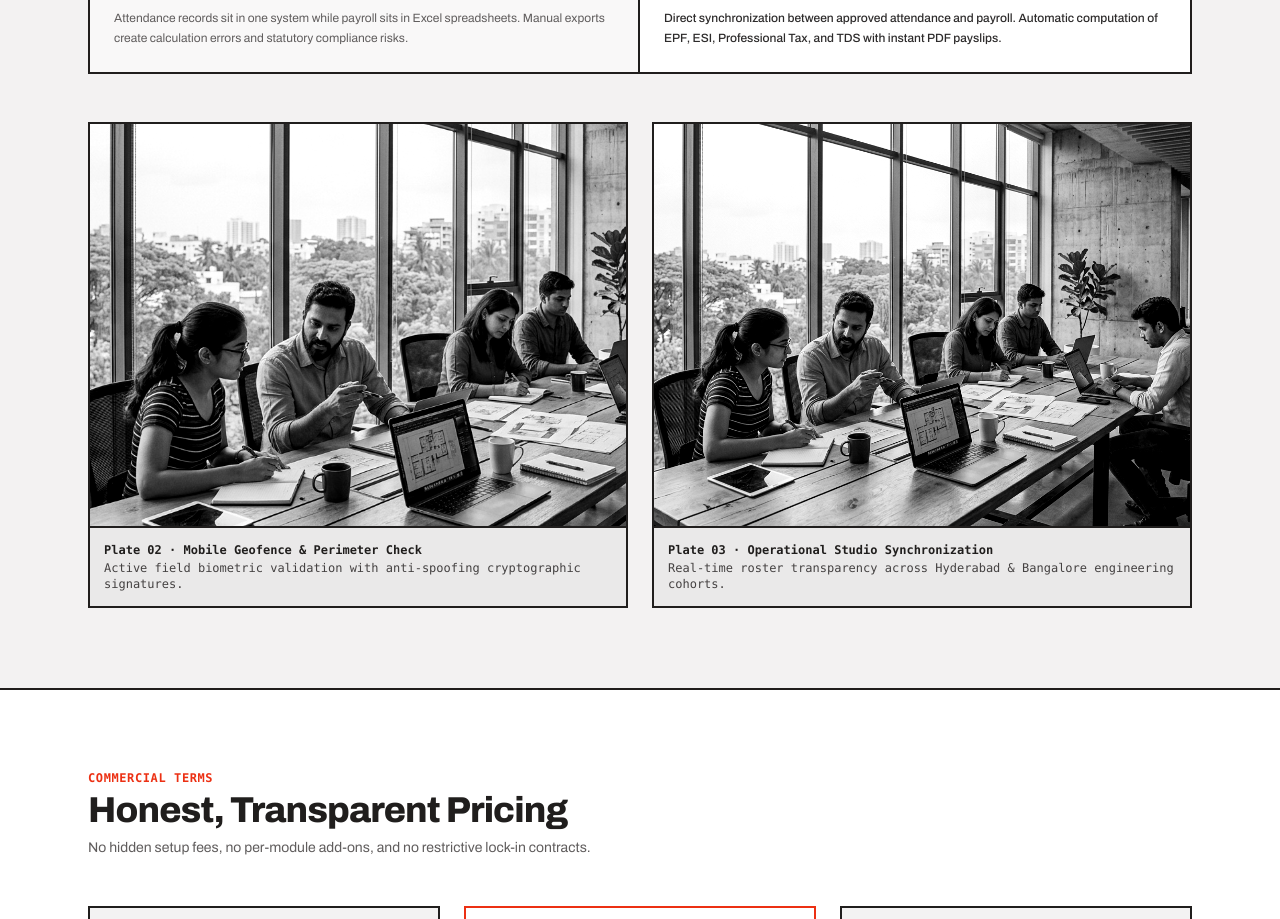
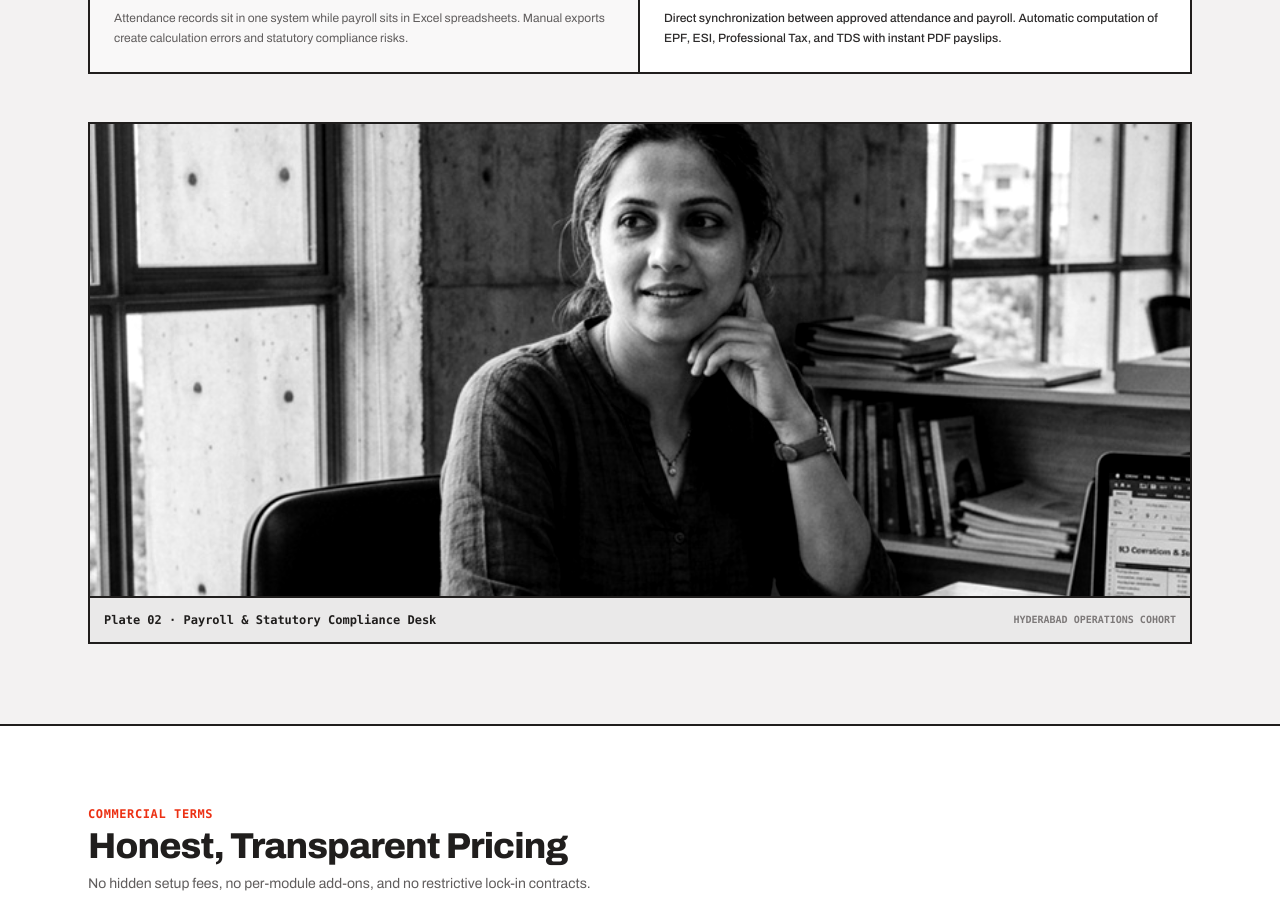
Before and after one commit to sumanthrb94-sudo/Modcon-HR, a React (Vite) app: page / in a window 1280 px wide. Shown: the part 3408-4327 px from the top of the page. Built offline with nearby package versions, Linux system fonts and the light colour scheme; no server answers.

Commit message:
fix(landing): remove duplicate images — replace two identical plates with single distinct payroll plate

```diff
--- a/src/pages/landing/index.tsx
+++ b/src/pages/landing/index.tsx
@@ -694,44 +694,22 @@ export function LandingPage() {
             </div>
           </div>
 
-          {/* Dual Photographic Plates: Mobile & Studio Operations */}
-          <div className="mt-12 grid grid-cols-1 md:grid-cols-2 gap-6">
-            {/* Plate 02: Site & Biometric Operations */}
-            <div className="border-2 border-ink-900 bg-white">
-              <div className="relative aspect-[4/3] w-full overflow-hidden bg-ink-200">
+          {/* Single Photographic Plate — Payroll & Compliance Desk */}
+          <div className="mt-12 border-2 border-ink-900 bg-white">
+            <div className="relative aspect-[16/9] sm:aspect-[21/9] w-full overflow-hidden bg-ink-200">
               <img
-                  src={siteOperationsImg}
-                  alt="On-site project operations and biometric geofence verification"
+                src={payrollAuditImg}
+                alt="Payroll audit and statutory compliance review at operations desk"
                 className="w-full h-full object-cover grayscale-photo"
                 loading="lazy"
                 onError={(e) => {
-                    e.currentTarget.src = '/images/site_operations.jpg';
+                  e.currentTarget.src = '/images/payroll_audit.jpg';
                 }}
               />
             </div>
-              <div className="p-3.5 bg-ink-100 border-t-2 border-ink-900 text-xs font-mono text-ink-700">
-                <span className="font-bold text-ink-900 block mb-0.5">Plate 02 · Mobile Geofence & Perimeter Check</span>
-                <span>Active field biometric validation with anti-spoofing cryptographic signatures.</span>
-              </div>
-            </div>
-
-            {/* Plate 03: Engineering Studio Cohort */}
-            <div className="border-2 border-ink-900 bg-white">
-              <div className="relative aspect-[4/3] w-full overflow-hidden bg-ink-200">
-                <img
-                  src={workplaceEditorialImg}
-                  alt="Collaborative workforce operations in an architecture & engineering studio"
-                  className="w-full h-full object-cover grayscale-photo"
-                  loading="lazy"
-                  onError={(e) => {
-                    e.currentTarget.src = '/images/workplace_editorial.jpg';
-                  }}
-                />
-              </div>
-              <div className="p-3.5 bg-ink-100 border-t-2 border-ink-900 text-xs font-mono text-ink-700">
-                <span className="font-bold text-ink-900 block mb-0.5">Plate 03 · Operational Studio Synchronization</span>
-                <span>Real-time roster transparency across Hyderabad & Bangalore engineering cohorts.</span>
-              </div>
+            <div className="p-3.5 bg-ink-100 border-t-2 border-ink-900 text-xs font-mono text-ink-700 flex flex-col sm:flex-row items-start sm:items-center justify-between gap-1">
+              <span className="font-bold text-ink-900">Plate 02 · Payroll &amp; Statutory Compliance Desk</span>
+              <span className="text-ink-500 uppercase text-[10px] font-bold">Hyderabad Operations Cohort</span>
             </div>
           </div>
         </div>
```
Lines whose indentation alone changed are shown as unchanged.
